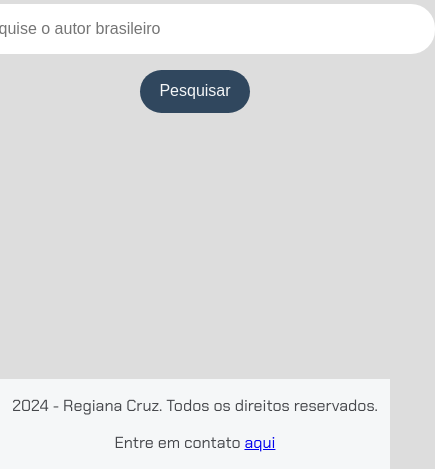
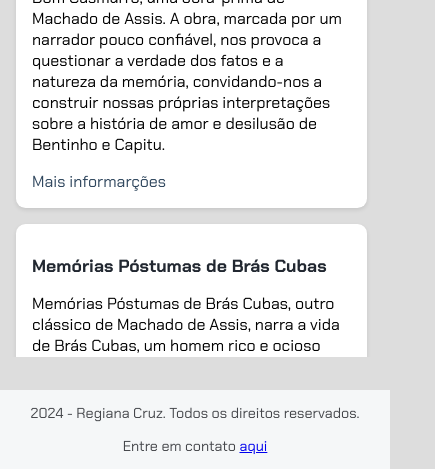
Before and after one commit to RegianaBarbosa/imersao_dev_alura_gemini, a plain HTML site: page index.html in a window 390 px wide. Shown: the part 375-844 px from the top of the page, 435 px wide, since content can reach past the window. Drawn offline with Linux system fonts and the light colour scheme.

Commit message:
add: aula 2 code

```diff
--- a/index.html
+++ b/index.html
@@ -1,24 +1,51 @@
 <!DOCTYPE html>
 <html lang="en">
+
 <head>
     <meta charset="UTF-8">
     <meta name="viewport" content="width=device-width, initial-scale=1.0">
     <link rel="stylesheet" href="style.css">
     <title>Literatura Brasileira</title>
 </head>
+
 <body>
     <header>
-        <h2>Escritores Brasileiros</h2>
+        <h2>Clássicos da Literatura Brasileira</h2>
     </header>
     <main>
         <section>
-            <input type="text" placeholder="Pesquise o autor brasileiro">
+            <input type="text" placeholder="Digite o nome do livro">
             <button>Pesquisar</button>
+        </section>
+        <section class="resultados-pesquisa">
+            <div class="item-resultado">
+                <h2>Dom Casmurro</h2>
+                <p>Dom Casmurro, uma obra-prima de Machado de Assis. A obra, marcada por um narrador pouco confiável,
+                    nos provoca a questionar a verdade dos fatos e a natureza da memória, convidando-nos a construir
+                    nossas próprias interpretações sobre a história de amor e desilusão de Bentinho e Capitu.</p>
+                <a href="https://pt.wikipedia.org/wiki/Dom_Casmurro" target="_blank">Mais informarções</a>
+            </div>
+            <div class="item-resultado">
+                <h2>Memórias Póstumas de Brás Cubas</h2>
+                <p>Memórias Póstumas de Brás Cubas, outro clássico de Machado de Assis, narra a vida de Brás Cubas, um
+                    homem rico e ocioso que reflete sobre sua existência após a morte. A obra é considerada uma das
+                    primeiras manifestações do Realismo no Brasil.</p>
+                <a href="https://pt.wikipedia.org/wiki/Mem%C3%B3rias_p%C3%B3stumas_de_Br%C3%A1s_Cubas"
+                    target="_blank">Mais informações</a>
+            </div>
+            <div class="item-resultado">
+                <h2>Iracema</h2>
+                <p>Iracema, de José de Alencar, é um romance indianista que narra a história de amor entre um índio tupi
+                    e um português, em um Brasil colonial idealizado. A obra é um marco da literatura romântica
+                    brasileira.</p>
+                <a href="https://pt.wikipedia.org/wiki/Iracema" target="_blank">Mais informações</a>
+            </div>
         </section>
     </main>
     <footer>
         <p>2024 - Regiana Cruz. Todos os direitos reservados.</p>
-        <p>Entre em contato <a href="https://github.com/RegianaBarbosa" target="_blank" >aqui</a></p>
+        <p>Entre em contato <a href="https://github.com/RegianaBarbosa" target="_blank">aqui</a></p>
     </footer>
 </body>
+
 </html>
--- a/style.css
+++ b/style.css
@@ -3,107 +3,240 @@
 
 /* Estiliza o corpo da página */
 body {
-    font-family: "Chakra Petch", sans-serif; /* Define a fonte padrão */
-    background-color: #DDDDDD; /* Cor de fundo da página */
-    display: flex; /* Usa Flexbox para layout */
-    flex-direction: column; /* Alinha os itens na vertical */
-    align-items: center; /* Centraliza os itens horizontalmente */
-    justify-content: center; /* Centraliza os itens verticalmente */
-    height: 100vh; /* Preenche a altura total da viewport */
+    font-family: "Chakra Petch", sans-serif;
+    /* Define a fonte padrão */
+    background-color: #DDDDDD;
+    /* Cor de fundo da página */
+    display: flex;
+    /* Usa Flexbox para layout */
+    flex-direction: column;
+    /* Alinha os itens na vertical */
+    align-items: center;
+    /* Centraliza os itens horizontalmente */
+    justify-content: center;
+    /* Centraliza os itens verticalmente */
+    height: 100vh;
+    /* Preenche a altura total da viewport */
     margin: 0;
+    /* Remove a margem padrão */
     padding: 0;
+    /* Remove o padding padrão */
 }
-
 
 /* Estiliza os títulos h1 */
 h1 {
-    font-size: 2.5rem; /* Tamanho da fonte */
-    color: #222831; /* Cor do texto */
-    text-align: center; /* Alinha o texto ao centro */
-    letter-spacing: 0.4rem; /* Espaçamento entre letras */
+    font-size: 2.5rem;
+    /* Tamanho da fonte */
+    color: #222831;
+    /* Cor do texto */
+    text-align: center;
+    /* Alinha o texto ao centro */
+    letter-spacing: 0.4rem;
+    /* Espaçamento entre letras */
 }
 
 /* Estiliza as seções da página */
 section {
-    display: flex; /* Usa Flexbox para layout */
-    flex-direction: column; /* Alinha os itens na vertical */
-    align-items: center; /* Centraliza os itens horizontalmente */
-    margin-bottom: 3rem; /* Espaçamento abaixo de cada seção */
+    display: flex;
+    /* Usa Flexbox para layout */
+    flex-direction: column;
+    /* Alinha os itens na vertical */
+    align-items: center;
+    /* Centraliza os itens horizontalmente */
+    margin-bottom: 3rem;
+    /* Espaçamento abaixo de cada seção */
 }
 
 /* Estiliza os inputs dentro das seções */
 section input {
-    width: 30rem; /* Largura dos inputs */
-    border: none; /* Remove a borda padrão */
-    padding: 1rem; /* Espaçamento interno */
-    border-radius: 1.5rem; /* Borda arredondada */
-    margin-bottom: 1rem; /* Espaçamento abaixo dos inputs */
-    color: #45474B; /* Cor do texto */
-    font-size: 1rem; /* Tamanho da fonte */
-    box-sizing: border-box; /* Inclui padding e border na largura total */
+    width: 30rem;
+    /* Largura dos inputs */
+    border: none;
+    /* Remove a borda padrão */
+    padding: 1rem;
+    /* Espaçamento interno */
+    border-radius: 1.5rem;
+    /* Borda arredondada */
+    margin-bottom: 1rem;
+    /* Espaçamento abaixo dos inputs */
+    color: #45474B;
+    /* Cor do texto */
+    font-size: 1rem;
+    /* Tamanho da fonte */
+    box-sizing: border-box;
+    /* Inclui padding e border na largura total */
 }
 
 /* Estiliza os botões dentro das seções */
 section button {
-    padding: 0.8rem 1.2rem; /* Espaçamento interno do botão */
-    border: none; /* Remove a borda padrão */
-    border-radius: 1.5rem; /* Borda arredondada */
-    background-color: #30475E; /* Cor de fundo do botão */
-    color: #F5F7F8; /* Cor do texto do botão */
-    font-size: 1rem; /* Tamanho da fonte */
-    cursor: pointer; /* Muda o cursor para indicar que é clicável */
+    padding: 0.8rem 1.2rem;
+    /* Espaçamento interno do botão */
+    border: none;
+    /* Remove a borda padrão */
+    border-radius: 1.5rem;
+    /* Borda arredondada */
+    background-color: #30475E;
+    /* Cor de fundo do botão */
+    color: #F5F7F8;
+    /* Cor do texto do botão */
+    font-size: 1rem;
+    /* Tamanho da fonte */
+    cursor: pointer;
+    /* Muda o cursor para indicar que é clicável */
+}
+
+/* Adiciona efeito hover ao botão de pesquisa */
+section button:hover {
+    background-color: #30475E;
+    /* Muda a cor de fundo ao passar o mouse */
+    box-shadow: 0 4px 8px rgba(0, 0, 0, 0.2);
+    /* Adiciona uma sombra mais intensa */
 }
 
 /* Estiliza a caixa de resultados da pesquisa */
 .resultados-pesquisa {
-    width: 60rem; /* Largura máxima da caixa de resultados */
-    height: 46vh; /* Altura máxima da caixa de resultados */
-    overflow-y: auto; /* Adiciona rolagem vertical se necessário */
-    margin-top: 1rem; /* Espaçamento acima da caixa de resultados */
-    padding: 1rem; /* Espaçamento interno */
-    border-radius: 0.6rem; /* Borda arredondada */
+    width: 60rem;
+    /* Largura máxima da caixa de resultados */
+    height: 46vh;
+    /* Altura máxima da caixa de resultados */
+    overflow-y: auto;
+    /* Adiciona rolagem vertical se necessário */
+    margin-top: 1rem;
+    /* Espaçamento acima da caixa de resultados */
+    padding: 1rem;
+    /* Espaçamento interno */
+    border-radius: 0.6rem;
+    /* Borda arredondada */
 }
 
 /* Estiliza cada item de resultado */
 .item-resultado {
-    background: #FFFFFF; /* Cor de fundo dos itens */
-    border-radius: 0.6rem; /* Borda arredondada */
-    padding: 1rem; /* Espaçamento interno */
-    margin-bottom: 1rem; /* Espaçamento abaixo dos itens */
-    box-shadow: 0 2px 4px rgba(0, 0, 0, 0.1); /* Sombra leve */
+    background: #FFFFFF;
+    /* Cor de fundo dos itens */
+    border-radius: 0.6rem;
+    /* Borda arredondada */
+    padding: 1rem;
+    /* Espaçamento interno */
+    margin-bottom: 1rem;
+    /* Espaçamento abaixo dos itens */
+    box-shadow: 0 2px 4px rgba(0, 0, 0, 0.1);
+    /* Sombra leve */
 }
 
 /* Estiliza os títulos dentro dos itens de resultado */
 .item-resultado h2 {
-    font-size: 1.5rem; /* Tamanho da fonte */
-    color: #222831; /* Cor do texto */
+    font-size: 1.5rem;
+    /* Tamanho da fonte */
+    color: #222831;
+    /* Cor do texto */
 }
 
 /* Estiliza os links dentro dos itens de resultado */
 .item-resultado a {
-    text-decoration: none; /* Remove o sublinhado padrão dos links */
-    color: #30475E; /* Cor do texto dos links */
+    text-decoration: none;
+    /* Remove o sublinhado padrão dos links */
+    color: #30475E;
+    /* Cor do texto dos links */
 }
 
 /* Estiliza os links quando são passados o mouse sobre */
 .item-resultado a:hover {
-    text-decoration: underline; /* Adiciona sublinhado ao passar o mouse */
+    text-decoration: underline;
+    /* Adiciona sublinhado ao passar o mouse */
 }
 
 /* Estiliza a descrição meta dentro dos itens de resultado */
 .descricao-meta {
-    color: #45474B; /* Cor do texto */
-    margin: 0.5rem 0; /* Margem acima e abaixo */
+    color: #45474B;
+    /* Cor do texto */
+    margin: 0.5rem 0;
+    /* Margem acima e abaixo */
 }
 
 /* Estiliza o rodapé da página */
 footer {
-    background-color: #F5F7F8; /* Cor de fundo do rodapé */
-    color: #45474B; /* Cor do texto */
-    text-align: center; /* Alinha o texto ao centro */
-    padding: 0; /* Espaçamento interno */
-    width: 100%; /* Largura total da página */
-    position: absolute; /* Posiciona o rodapé */
-    bottom: 0; /* Alinha ao fundo da página */
-    font-size: 1rem; /* Tamanho da fonte */
+    background-color: #F5F7F8;
+    /* Cor de fundo do rodapé */
+    color: #45474B;
+    /* Cor do texto */
+    text-align: center;
+    /* Alinha o texto ao centro */
+    padding: 0;
+    /* Espaçamento interno */
+    width: 100%;
+    /* Largura total da página */
+    position: absolute;
+    /* Posiciona o rodapé */
+    bottom: 0;
+    /* Alinha ao fundo da página */
+    font-size: 1rem;
+    /* Tamanho da fonte */
 }
+
+@media (max-width: 768px) {
+    h1 {
+        font-size: 2rem;
+        /* Tamanho da fonte em telas menores */
+        letter-spacing: 0.2rem;
+        /* Espaçamento entre letras em telas menores */
+    }
+
+    section input {
+        width: 25rem;
+        /* Largura dos inputs em telas menores */
+        padding: 0.8rem;
+        /* Espaçamento interno em telas menores */
+    }
+
+    .resultados-pesquisa {
+        width: 40rem;
+        /* Largura da caixa de resultados em telas menores */
+        height: 40vh;
+        /* Altura da caixa de resultados em telas menores */
+    }
+
+    .item-resultado h2 {
+        font-size: 1.3rem;
+        /* Tamanho da fonte dos títulos em telas menores */
+    }
+}
+
+/* Responsividade para celulares */
+@media (max-width: 480px) {
+
+    h1 {
+        font-size: 1.8rem;
+        /* Tamanho da fonte em telas pequenas */
+        letter-spacing: 0.1rem;
+        /* Espaçamento entre letras em telas pequenas */
+    }
+
+    section input {
+        width: 17rem;
+        /* Largura total dos inputs em telas pequenas */
+    }
+
+    section button {
+        padding: 0.6rem 1rem;
+        /* Espaçamento interno do botão em telas pequenas */
+        font-size: 0.9rem;
+        /* Tamanho da fonte do botão em telas pequenas */
+    }
+
+    .resultados-pesquisa {
+        width: 90%;
+        /* Largura da caixa de resultados em telas pequenas */
+        height: 50vh;
+        /* Altura da caixa de resultados em telas pequenas */
+    }
+
+    .item-resultado h2 {
+        font-size: 1.1rem;
+        /* Tamanho da fonte dos títulos em telas pequenas */
+    }
+
+    footer {
+        font-size: 0.9rem;
+        /* Tamanho da fonte do rodapé em telas pequenas */
+    }
+}
```
